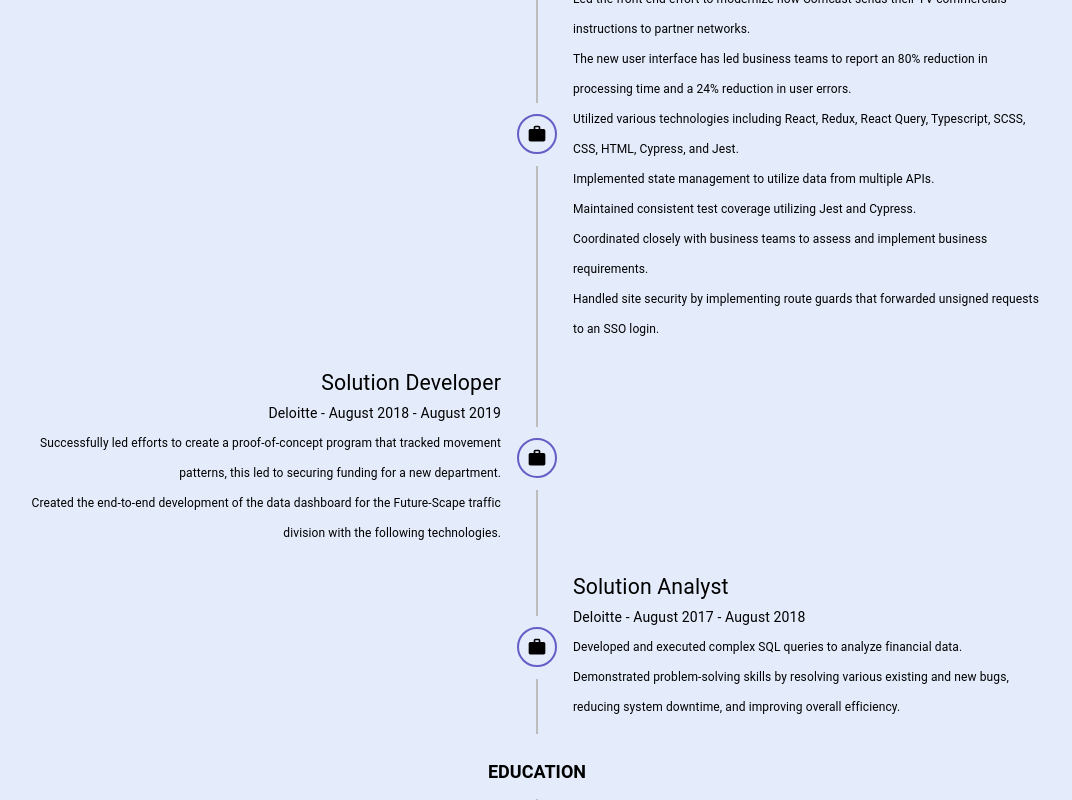
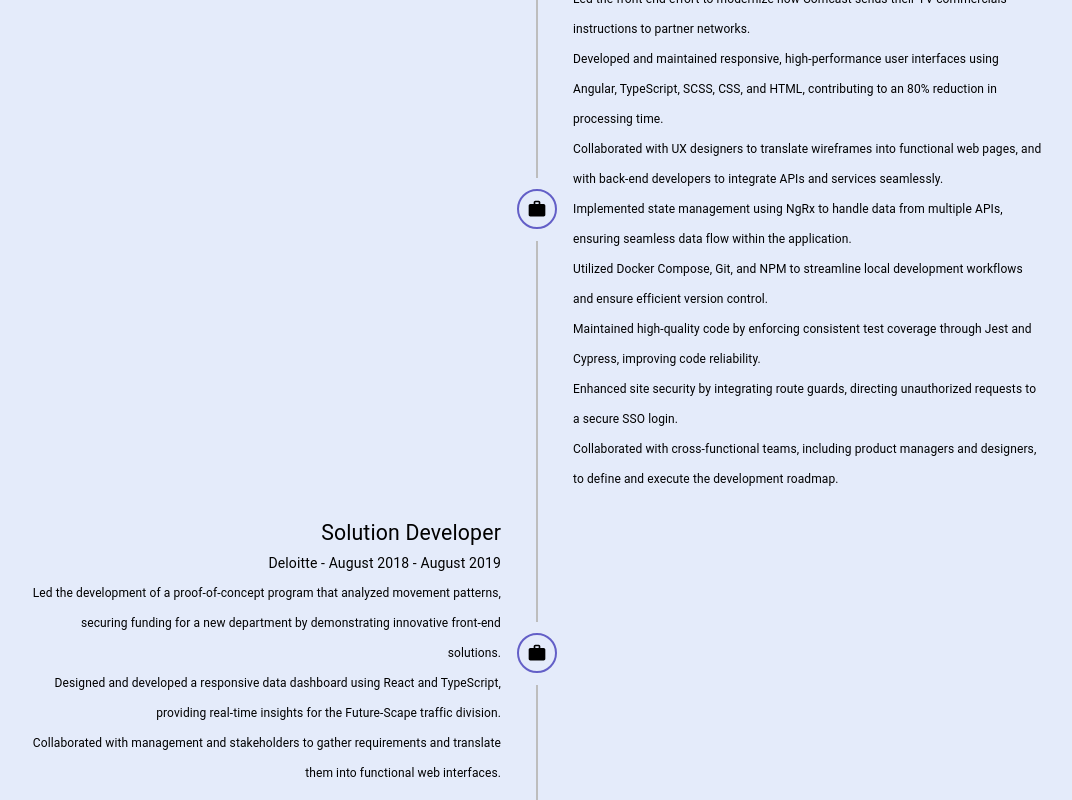
Before and after one commit to lancesparks/lancesparks.github.io, a React (Vite) app: page / in a window 1280 px wide. Shown: the part 1600-2400 px from the top of the page, without its empty margins (103-1175 px from the left). Built offline with nearby package versions, Linux system fonts and the light colour scheme.

Commit message:
update timeline

```diff
--- a/src/components/TimeLine/Timeline.component.tsx
+++ b/src/components/TimeLine/Timeline.component.tsx
@@ -35,26 +35,35 @@ export default function CustomizedTimeline() {
               commercials instructions to partner networks.
             </Typography>
             <Typography sx={{ fontSize: 12 }}>
-              The new user interface has led business teams to report an 80%
-              reduction in processing time and a 24% reduction in user errors.
+              Developed and maintained responsive, high-performance user
+              interfaces using Angular, TypeScript, SCSS, CSS, and HTML,
+              contributing to an 80% reduction in processing time.
             </Typography>
             <Typography sx={{ fontSize: 12 }}>
-              Utilized various technologies including React, Redux, React Query,
-              Typescript, SCSS, CSS, HTML, Cypress, and Jest.
+              Collaborated with UX designers to translate wireframes into
+              functional web pages, and with back-end developers to integrate
+              APIs and services seamlessly.
             </Typography>
             <Typography sx={{ fontSize: 12 }}>
-              Implemented state management to utilize data from multiple APIs.
+              Implemented state management using NgRx to handle data from
+              multiple APIs, ensuring seamless data flow within the application.
             </Typography>
             <Typography sx={{ fontSize: 12 }}>
-              Maintained consistent test coverage utilizing Jest and Cypress.
+              Utilized Docker Compose, Git, and NPM to streamline local
+              development workflows and ensure efficient version control.
             </Typography>
             <Typography sx={{ fontSize: 12 }}>
-              Coordinated closely with business teams to assess and implement
-              business requirements.
+              Maintained high-quality code by enforcing consistent test coverage
+              through Jest and Cypress, improving code reliability.
             </Typography>
             <Typography sx={{ fontSize: 12 }}>
-              Handled site security by implementing route guards that forwarded
-              unsigned requests to an SSO login.
+              Enhanced site security by integrating route guards, directing
+              unauthorized requests to a secure SSO login.
+            </Typography>
+            <Typography sx={{ fontSize: 12 }}>
+              Collaborated with cross-functional teams, including product
+              managers and designers, to define and execute the development
+              roadmap.
             </Typography>
           </TimelineContent>
         </TimelineItem>
@@ -76,13 +85,18 @@ export default function CustomizedTimeline() {
             </Typography>
 
             <Typography sx={{ fontSize: 12 }}>
-              Successfully led efforts to create a proof-of-concept program that
-              tracked movement patterns, this led to securing funding for a new
-              department.
+              Led the development of a proof-of-concept program that analyzed
+              movement patterns, securing funding for a new department by
+              demonstrating innovative front-end solutions.
             </Typography>
             <Typography sx={{ fontSize: 12 }}>
-              Created the end-to-end development of the data dashboard for the
-              Future-Scape traffic division with the following technologies.
+              Designed and developed a responsive data dashboard using React and
+              TypeScript, providing real-time insights for the Future-Scape
+              traffic division.
+            </Typography>
+            <Typography sx={{ fontSize: 12 }}>
+              Collaborated with management and stakeholders to gather
+              requirements and translate them into functional web interfaces.
             </Typography>
           </TimelineContent>
         </TimelineItem>
@@ -104,13 +118,13 @@ export default function CustomizedTimeline() {
             </Typography>
 
             <Typography sx={{ fontSize: 12 }}>
-              Developed and executed complex SQL queries to analyze financial
-              data.
+              Developed interactive dashboards and front-end components to
+              visualize complex financial data, enhancing decision-making
+              processes.
             </Typography>
             <Typography sx={{ fontSize: 12 }}>
-              Demonstrated problem-solving skills by resolving various existing
-              and new bugs, reducing system downtime, and improving overall
-              efficiency.
+              Identified and resolved front-end bugs, reducing system downtime
+              and improving the application's performance and user experience.
             </Typography>
           </TimelineContent>
         </TimelineItem>
```
